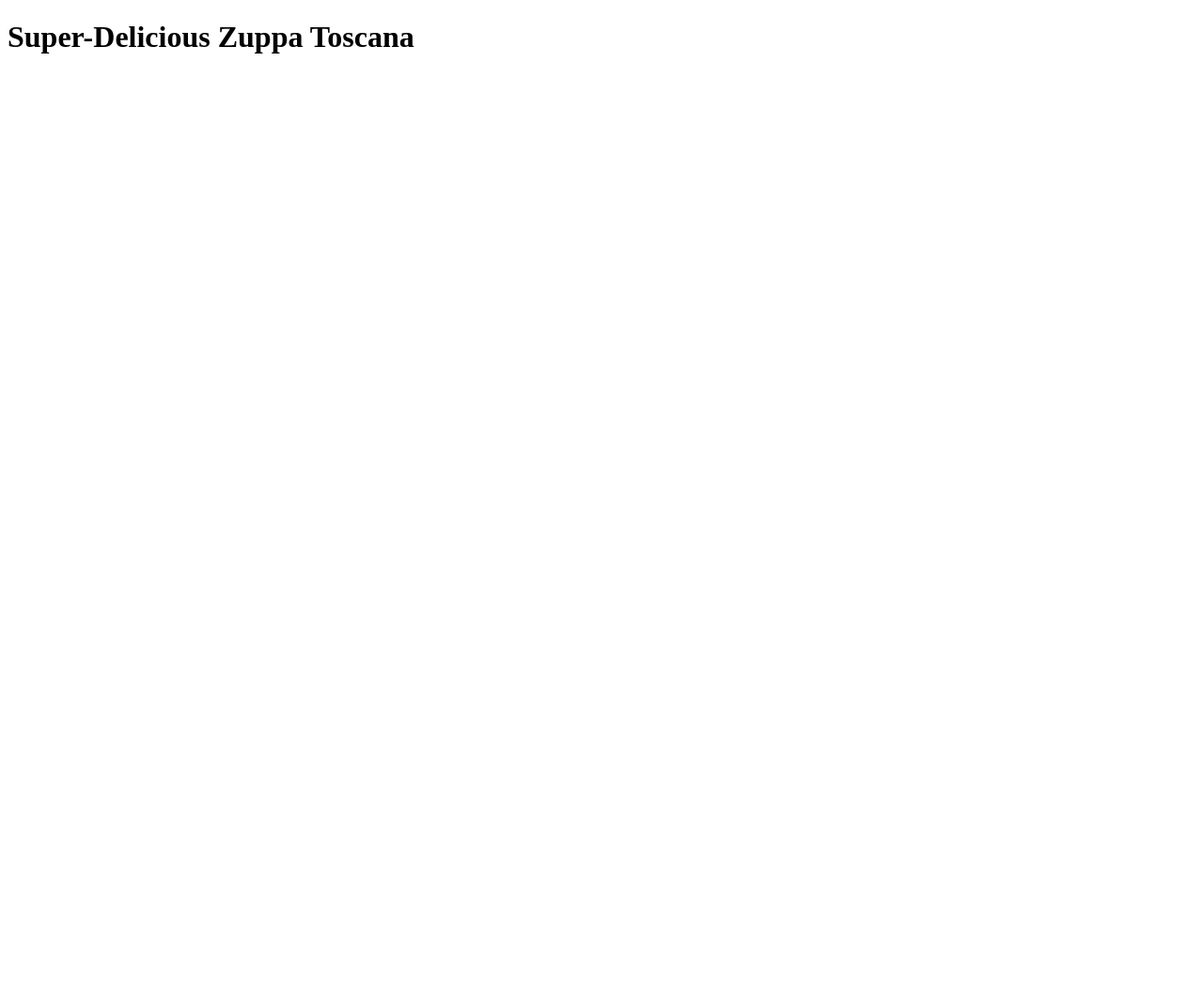
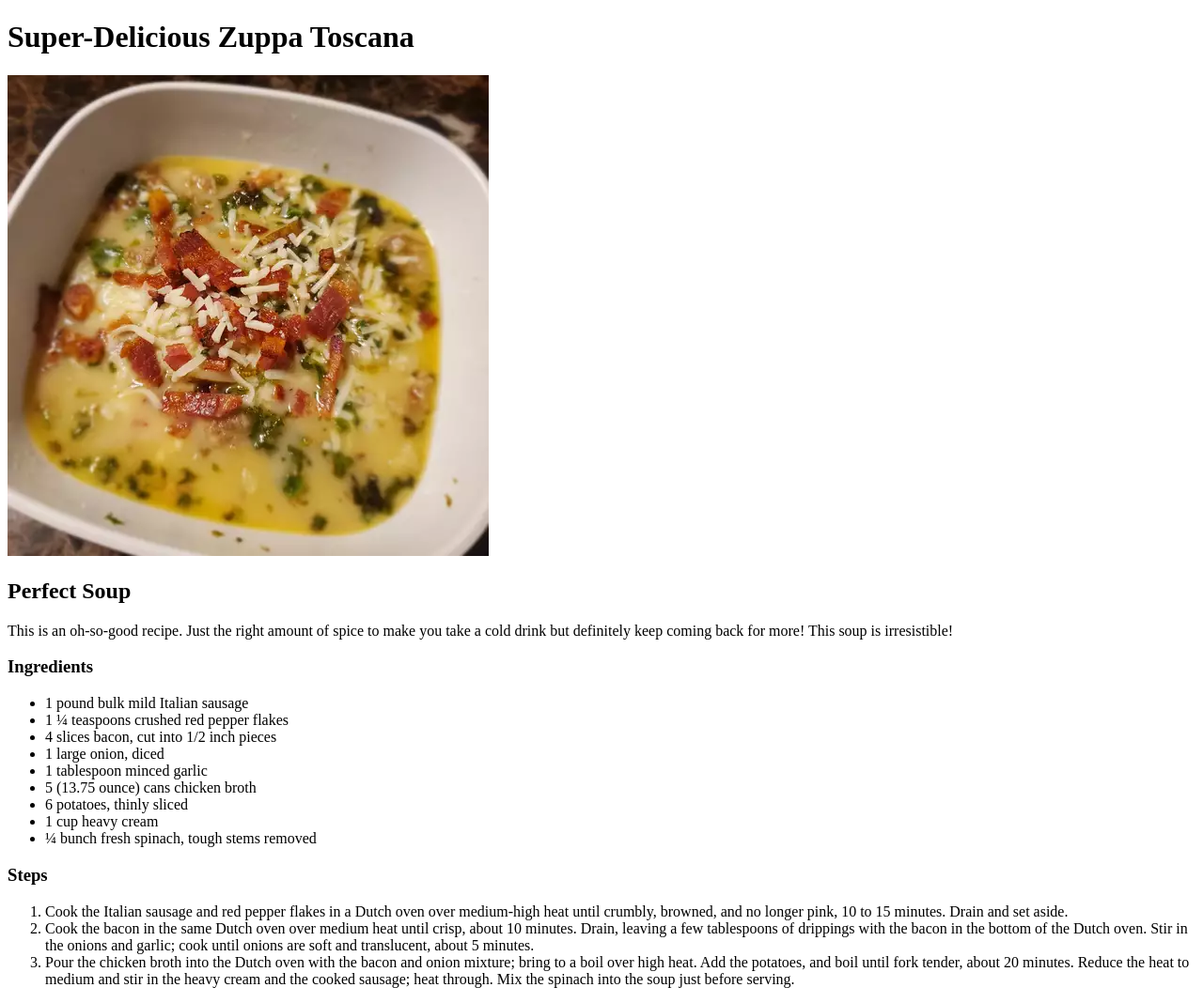
Before and after one commit to JoethonDev/odin-recipes, a plain HTML site: page recipes/Super-Delicious Zuppa Toscana.html in a window 1280 px wide. Shown: the whole page at 94% size. Before the commit the page ends 800 px from the top, so only its background shows below. Drawn offline with Linux system fonts and the light colour scheme.

Commit message:
Recipe Page Content

```diff
--- a/recipes/Super-Delicious Zuppa Toscana.html
+++ b/recipes/Super-Delicious Zuppa Toscana.html
@@ -10,5 +10,26 @@
     <h1>
         Super-Delicious Zuppa Toscana
     </h1>
+    <img src="image.webp">
+    <h2>Perfect Soup</h2>
+    <p>This is an oh-so-good recipe. Just the right amount of spice to make you take a cold drink but definitely keep coming back for more! This soup is irresistible!</p>
+    <h3>Ingredients</h3>
+    <ul>
+        <li>1 pound bulk mild Italian sausage</li>
+        <li>1 ¼ teaspoons crushed red pepper flakes</li>
+        <li>4 slices bacon, cut into 1/2 inch pieces</li>
+        <li>1 large onion, diced</li>
+        <li>1 tablespoon minced garlic</li>
+        <li>5 (13.75 ounce) cans chicken broth</li>
+        <li>6 potatoes, thinly sliced</li>
+        <li>1 cup heavy cream</li>
+        <li>¼ bunch fresh spinach, tough stems removed</li>
+    </ul>
+    <h3>Steps</h3>
+    <ol>
+        <li>Cook the Italian sausage and red pepper flakes in a Dutch oven over medium-high heat until crumbly, browned, and no longer pink, 10 to 15 minutes. Drain and set aside.</li>
+        <li>Cook the bacon in the same Dutch oven over medium heat until crisp, about 10 minutes. Drain, leaving a few tablespoons of drippings with the bacon in the bottom of the Dutch oven. Stir in the onions and garlic; cook until onions are soft and translucent, about 5 minutes.</li>
+        <li>Pour the chicken broth into the Dutch oven with the bacon and onion mixture; bring to a boil over high heat. Add the potatoes, and boil until fork tender, about 20 minutes. Reduce the heat to medium and stir in the heavy cream and the cooked sausage; heat through. Mix the spinach into the soup just before serving.</li>
+    </ol>
 </body>
 </html>
```
Also changed, not shown: recipes/image.webp (added).
